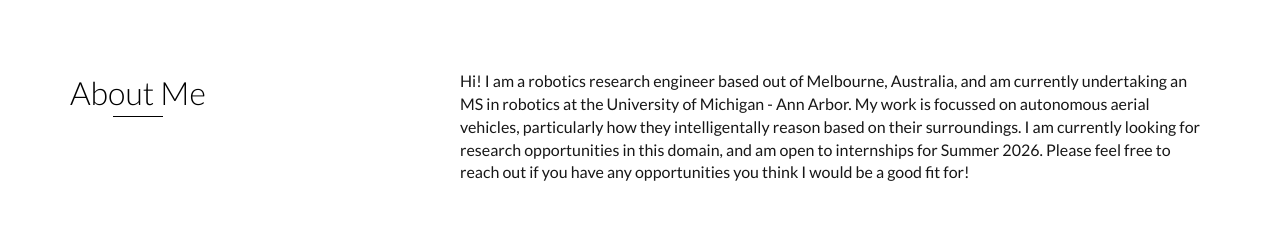
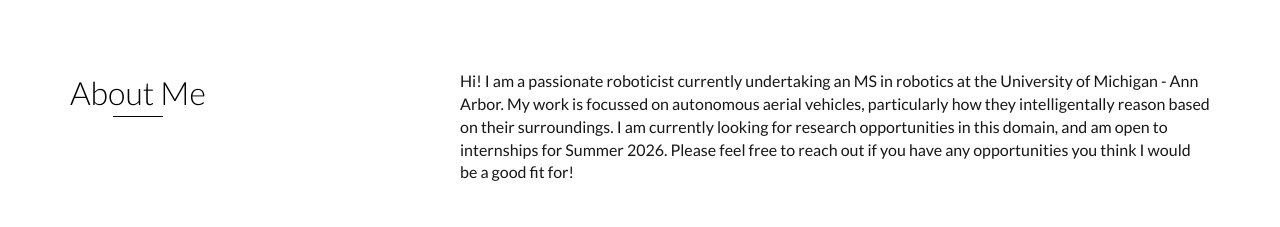
Before and after one commit to standon99/standon99.github.io, a website: page index.html in a window 1280 px wide. Shown: the part 725-952 px from the top of the page. Drawn offline with nearby package versions, Linux system fonts and the light colour scheme.

Commit message:
updated bio

```diff
--- a/index.html
+++ b/index.html
@@ -89,7 +89,7 @@
                 </div>
                 <div class="col-md-8">
                     <p>
-                        Hi! I am a robotics research engineer based out of Melbourne, Australia, and am currently undertaking an MS in robotics at the University of Michigan - Ann Arbor. My work is focussed on autonomous aerial vehicles, particularly how they intelligentally reason based on their surroundings. I am currently looking for research opportunities in this domain, and am open to internships for Summer 2026. Please feel free to reach out if you have any opportunities you think I would be a good fit for!
+                        Hi! I am a passionate roboticist currently undertaking an MS in robotics at the University of Michigan - Ann Arbor. My work is focussed on autonomous aerial vehicles, particularly how they intelligentally reason based on their surroundings. I am currently looking for research opportunities in this domain, and am open to internships for Summer 2026. Please feel free to reach out if you have any opportunities you think I would be a good fit for!
                     </p>
                 </div>
             </div>
```
